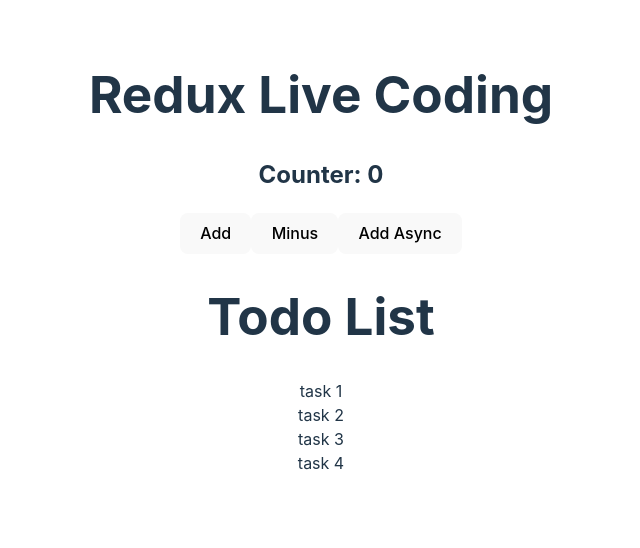
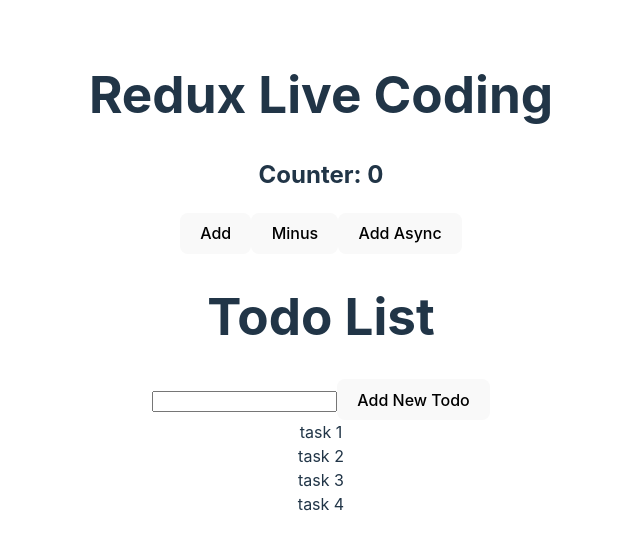
Before and after one commit to felixchen3674/11-25-redux-live-coding, a React (Vite) app: page / in a window 1280 px wide. Shown: the top 548 px of the page, without its empty margins (319-959 px from the left). Built offline with nearby package versions, Linux system fonts and the light colour scheme.

Commit message:
update the todolist for the add task function button

```diff
--- a/src/components/todoList/TodoList.jsx
+++ b/src/components/todoList/TodoList.jsx
@@ -1,10 +1,26 @@
-import { useSelector } from "react-redux";
+import { useDispatch, useSelector } from "react-redux";
+import React, { useState } from "react";
 import Todo from "./Todo";
+import { addTodo } from "../../redux/reducer/todosReducer";
+
 export default function TodoList() {
   const todos = useSelector((state) => state.todos);
+  const [task, setTask] = useState("");
+  const dispatch = useDispatch();
+  const handleAddTodo = () => {
+    // console.log('handler the add', task)
+    dispatch(addTodo({ id: Date.now(), task: task, completed: false }));
+  };
+
   return (
     <div>
       <h1>Todo List</h1>
+      <input
+        type="text"
+        value={task}
+        onChange={(e) => setTask(e.target.value)}
+      />
+      <button onClick={handleAddTodo}>Add New Todo</button>
       {todos.map((todo) => {
         return <Todo key={todo.id} todo={todo} />;
       })}
```
